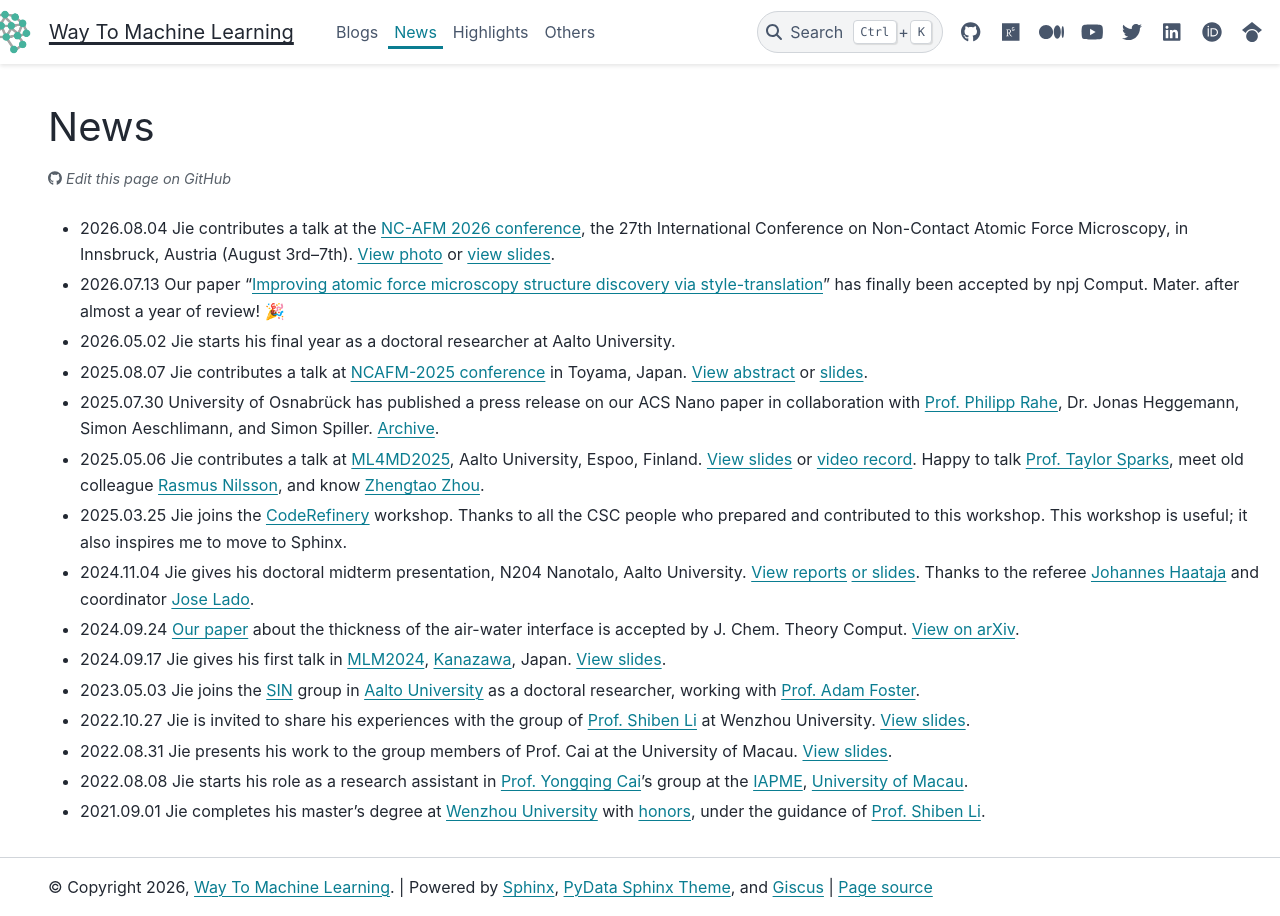
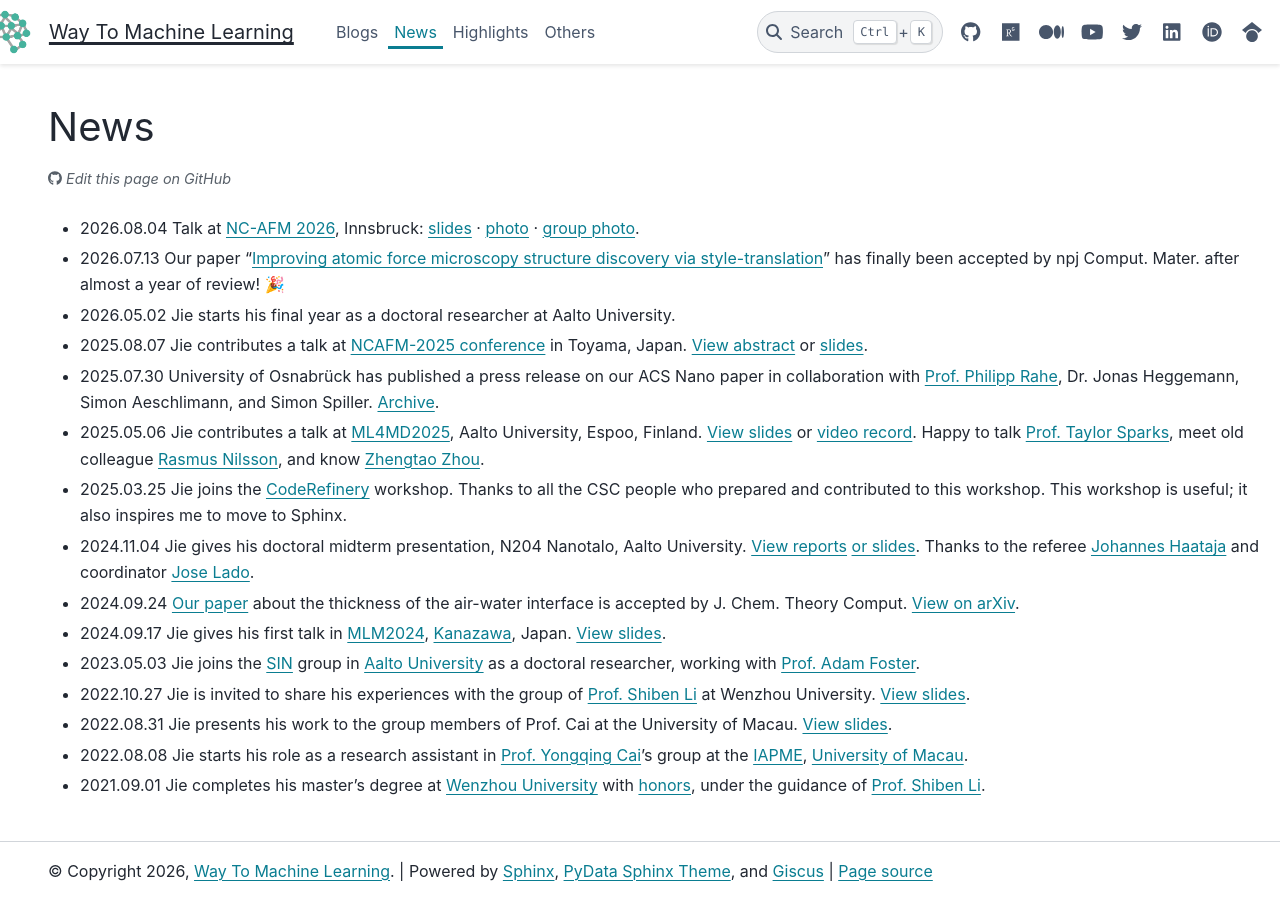
Before and after one commit to way2ml/way2ml.github.io, a Sphinx documentation site: the page built from doc/news.md, in a window 1280 px wide. Built offline with Sphinx 7.4.7 and the PyData theme 0.15.4, drawn with Linux system fonts in a browser that asks for light colours.

Commit message:
tidy NC-AFM 2026 news entry: shorten text, add group photo

```diff
--- a/doc/news.md
+++ b/doc/news.md
@@ -1,5 +1,5 @@
 # News
-- 2026.08.04 Jie contributes a talk at the [NC-AFM 2026 conference](https://www.uibk.ac.at/en/congress/nc-afm-2026/), the 27th International Conference on Non-Contact Atomic Force Microscopy, in Innsbruck, Austria (August 3rd–7th). <a href="./_static/talks/NCAFM_Jie_Huang_2026_photo.jpg" target="_blank" rel="noopener">View photo</a> or <a href="./_static/talks/NCAFM_Jie_Huang_2026.pdf" target="_blank" rel="noopener">view slides</a>.
+- 2026.08.04 Talk at [NC-AFM 2026](https://www.uibk.ac.at/en/congress/nc-afm-2026/), Innsbruck: <a href="./_static/talks/NCAFM_Jie_Huang_2026.pdf" target="_blank" rel="noopener">slides</a> · <a href="./_static/talks/NCAFM_Jie_Huang_2026_photo.jpg" target="_blank" rel="noopener">photo</a> · <a href="./_static/talks/NCAFM_Jie_Huang_2026_people.jpg" target="_blank" rel="noopener">group photo</a>.
 - 2026.07.13 Our paper "[Improving atomic force microscopy structure discovery via style-translation](https://doi.org/10.1038/s41524-026-02243-2)" has finally been accepted by npj Comput. Mater. after almost a year of review! 🎉
 - 2026.05.02 Jie starts his final year as a doctoral researcher at Aalto University.
 - 2025.08.07 Jie contributes a talk at [NCAFM-2025 conference](https://www.nims.go.jp/group/Nanoprobe/NC-AFM2025/Index.html) in Toyama, Japan. [View abstract](https://www.nims.go.jp/group/Nanoprobe/NC-AFM2025/Abstract/S11-2_Jie%20Huang.pdf) or [slides](https://raw.githubusercontent.com/HuangJiaLian/DataBase0/master/uploads/NCAFM_Jie_Huang.pdf).
```
Also changed, not shown: doc/_static/talks/NCAFM_Jie_Huang_2026_people.jpg (added).
